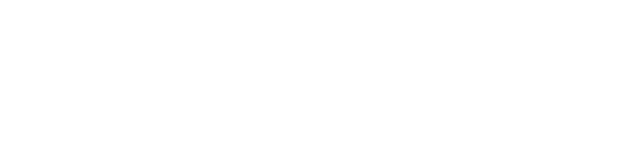
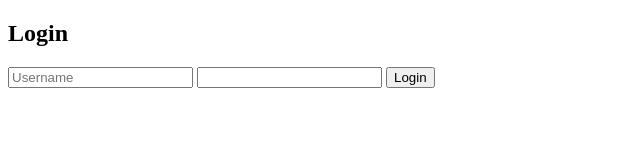
Before and after one commit to Makda-Yoseph/Restaurant-SCM-Project, a plain HTML site: page src/login.html in a window 1280 px wide. Shown: the whole page, without its empty margins (0-640 px from the left). Drawn offline with Linux system fonts and the light colour scheme.

Commit message:
implemented login page

```diff
--- /dev/null
+++ b/src/js/login.js
@@ -0,0 +1,11 @@
+function login() {
+  const u = document.getElementById("username").value;
+  const p = document.getElementById("password").value;
+  const msg = document.getElementById("msg");
+
+  if (u === "admin" && p === "1234") {
+    window.location.href = "menu.html";
+  } else {
+    msg.innerText = "Invalid username or password";
+  }
+}
--- a/src/login.html
+++ b/src/login.html
@@ -0,0 +1,18 @@
+<!doctype html>
+<html lang="en">
+  <head>
+    <meta charset="UTF-8" />
+    <title>Login - Food Ordering</title>
+    <link rel="stylesheet" href="css/style.css" />
+  </head>
+  <body>
+    <div class="container">
+      <h2>Login</h2>
+      <input id="username" placeholder="Username" />
+      <input id="password" type="password" />
+      <button onclick="login()">Login</button>
+      <p id="msg"></p>
+    </div>
+    <script src="js/login.js"></script>
+  </body>
+</html>
```
Also changed, not shown: src/index.html (+6 -6 lines).
